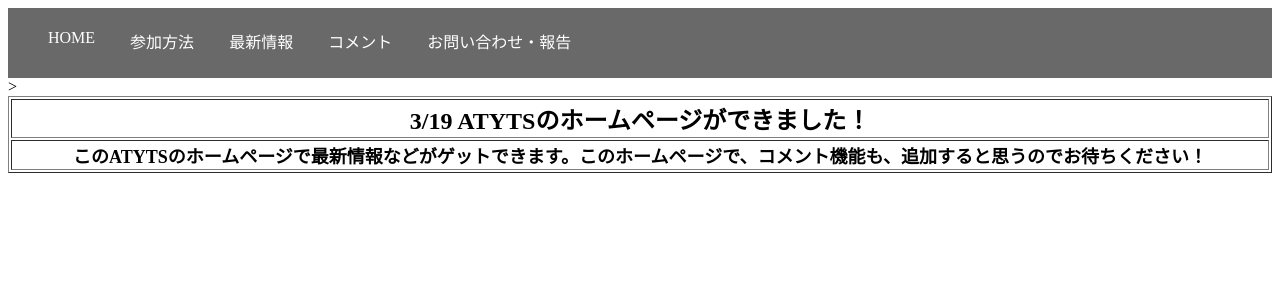
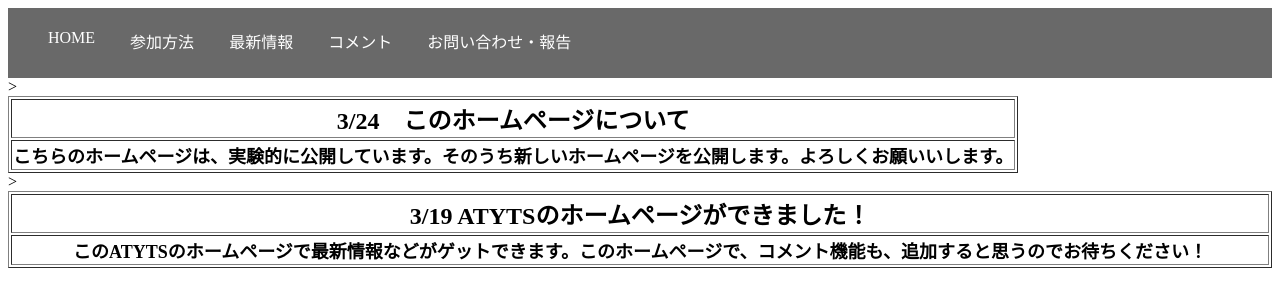
Before and after one commit to Aikame-Game/ATYTS-home, a plain HTML site: page saisinnZ.html in a window 1280 px wide. Drawn offline with Linux system fonts and the light colour scheme.

Commit message:
Update saisinnZ.html

```diff
--- a/saisinnZ.html
+++ b/saisinnZ.html
@@ -52,6 +52,12 @@
                 <tr>
                     <th><font class="fadeintop" size="4" face="けいふぉんと">詳しい説明など</font><br></th>
           </table>　-->
+    <table class="fadeInTop" border="1">>
+            <tr>
+                <th><font class="fadeintop" size="5" face="けいふぉんと">3/24　このホームページについて</font><br></th>
+                <tr>
+                    <th><font class="fadeintop" size="4" face="けいふぉんと">こちらのホームページは、実験的に公開しています。そのうち新しいホームページを公開します。よろしくお願いいします。</font><br></th>
+          </table>
         <table class="fadeInTop" border="1">>
             <tr>
                 <th><font class="fadeintop" size="5" face="けいふぉんと">3/19 ATYTSのホームページができました！</font><br></th>
```
